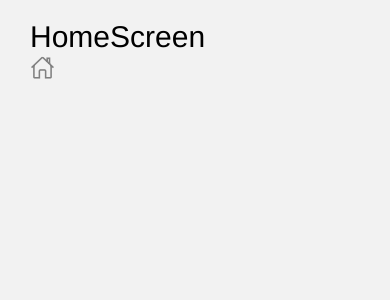
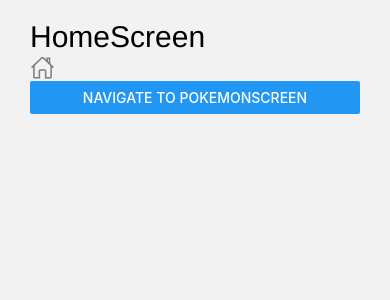
Before and after one commit to ChristianRV29/PokedexRN, a React Native app: screen / in a window 390 px wide. Shown: the top 300 px of the page. Built offline with nearby package versions, Linux system fonts and the light colour scheme.

Commit message:
Navigate between screen

```diff
--- a/src/navigation/StackNavigator.tsx
+++ b/src/navigation/StackNavigator.tsx
@@ -3,18 +3,21 @@ import { NavigationContainer } from '@react-navigation/native';
 import { createNativeStackNavigator } from '@react-navigation/native-stack';
 
 import HomeScreen from '~src/screens/HomeScreen';
+import PokemonScreen from '~src/screens/PokemonScreen';
 
-export type StackNavigatorProps = {
+export type RootStackParamList = {
   HomeScreen: undefined;
+  PokemonScreen: undefined;
 };
 
-const { Navigator, Screen } = createNativeStackNavigator<StackNavigatorProps>();
+const { Navigator, Screen } = createNativeStackNavigator<RootStackParamList>();
 
 const StackNavigator = () => {
   return (
     <NavigationContainer>
       <Navigator screenOptions={{ headerShown: false }}>
         <Screen name="HomeScreen" component={HomeScreen} />
+        <Screen name="PokemonScreen" component={PokemonScreen} />
       </Navigator>
     </NavigationContainer>
   );
--- a/src/screens/HomeScreen.tsx
+++ b/src/screens/HomeScreen.tsx
@@ -1,13 +1,28 @@
 import React from 'react';
-import { Text, View } from 'react-native';
+import { Button, Text, View } from 'react-native';
 import Icon from 'react-native-vector-icons/Ionicons';
-import { globalStyles } from '../theme/styles/index';
+import { useNavigation } from '@react-navigation/native';
+import { NativeStackNavigationProp } from '@react-navigation/native-stack';
+
+import { globalStyles } from '~src/theme/styles/index';
+import { RootStackParamList } from '~src/navigation/StackNavigator';
+
+type HomeScreenProps = NativeStackNavigationProp<
+  RootStackParamList,
+  'HomeScreen'
+>;
 
 const HomeScreen = () => {
+  const navigation = useNavigation<HomeScreenProps>();
+
   return (
     <View style={globalStyles.mainContainer}>
       <Text style={globalStyles.text}>HomeScreen</Text>
       <Icon name={'home-outline'} size={25} color={'gray'} />
+      <Button
+        title="Navigate to pokemonscreen"
+        onPress={() => navigation.navigate('PokemonScreen')}
+      />
     </View>
   );
 };
--- /dev/null
+++ b/src/screens/PokemonScreen.tsx
@@ -0,0 +1,14 @@
+import React from 'react';
+import { Text, View } from 'react-native';
+
+import { globalStyles } from '~src/theme/styles';
+
+const PokemonScreen = () => {
+  return (
+    <View style={globalStyles.mainContainer}>
+      <Text style={globalStyles.text}>Pokemon screen</Text>
+    </View>
+  );
+};
+
+export default PokemonScreen;
```
